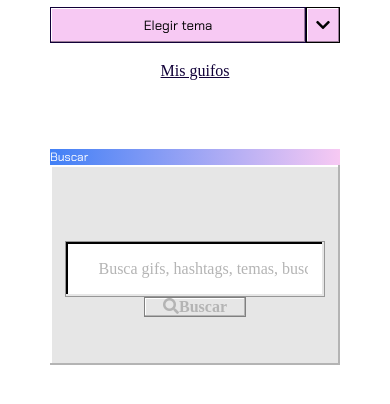
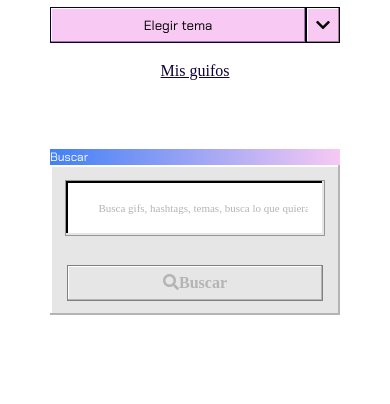
Before and after one commit to dondarrion91/gifOS_juli, a plain HTML site: page index.html in a window 390 px wide. Shown: the part 168-572 px from the top of the page. Drawn offline with Linux system fonts and the light colour scheme.

Commit message:
Responsive design

```diff
--- a/scss/_buscador.scss
+++ b/scss/_buscador.scss
@@ -13,7 +13,10 @@
             div{
                 display: flex;
                 margin: auto;
-                height: 48px;
+                @media screen and (min-width:1024px){
+                    height: 48px;
+                }
+
                 width: 97%;
                 input{
                     @media screen and (min-width:1024px){
@@ -25,7 +28,9 @@
                     box-shadow: inset -2px -2px 0 0 #E6E6E6, inset 2px 2px 0 0 #000000;
                     padding: 16px;
                     font-family: ChakraPetch-Regular;
-                    font-size: 16px;
+                    @media screen and (min-width:1024px){
+                        font-size: 16px;
+                    }
                     color: #B4B4B4;
                     letter-spacing: 0;
                     line-height: 22px;
@@ -33,7 +38,10 @@
                 input::placeholder{
                     padding: 16px;
                     font-family: ChakraPetch-Regular;
-                    font-size: 16px;
+                    @media screen and (min-width:1024px){
+                        font-size: 16px;
+                    }
+
                     color: #B4B4B4;
                     letter-spacing: 0;
                     line-height: 22px;
@@ -47,9 +55,13 @@
                     color: #B4B4B4;
                     letter-spacing: 0;
                     line-height: 18px;
-                    width: 102px;
+                    @media screen and (min-width:1024px){
+                        width: 102px;
+                        margin: auto 5px;
+                    }
+
                     height: 36px;
-                    margin: auto 5px;
+
                     padding: 0;
                 }
             }
@@ -58,15 +70,23 @@
 
 @media screen and (max-width:1023px){
 form{
-    height: 200px;
+    height: 150px;
     div{
         flex-direction: column;
+        justify-content: space-around;
+        height: 100%;
         input{
             align-self: center;
             width:80%;
+            font-size: 11px;
+        }
+        input::placeholder{
+            font-size: 11px;
         }
         button{
             align-self: center;
+            width: 91%;
+            margin: 0;
         }
     }
 }
```
Also changed, not shown: scss/main.css, 1 other file.
